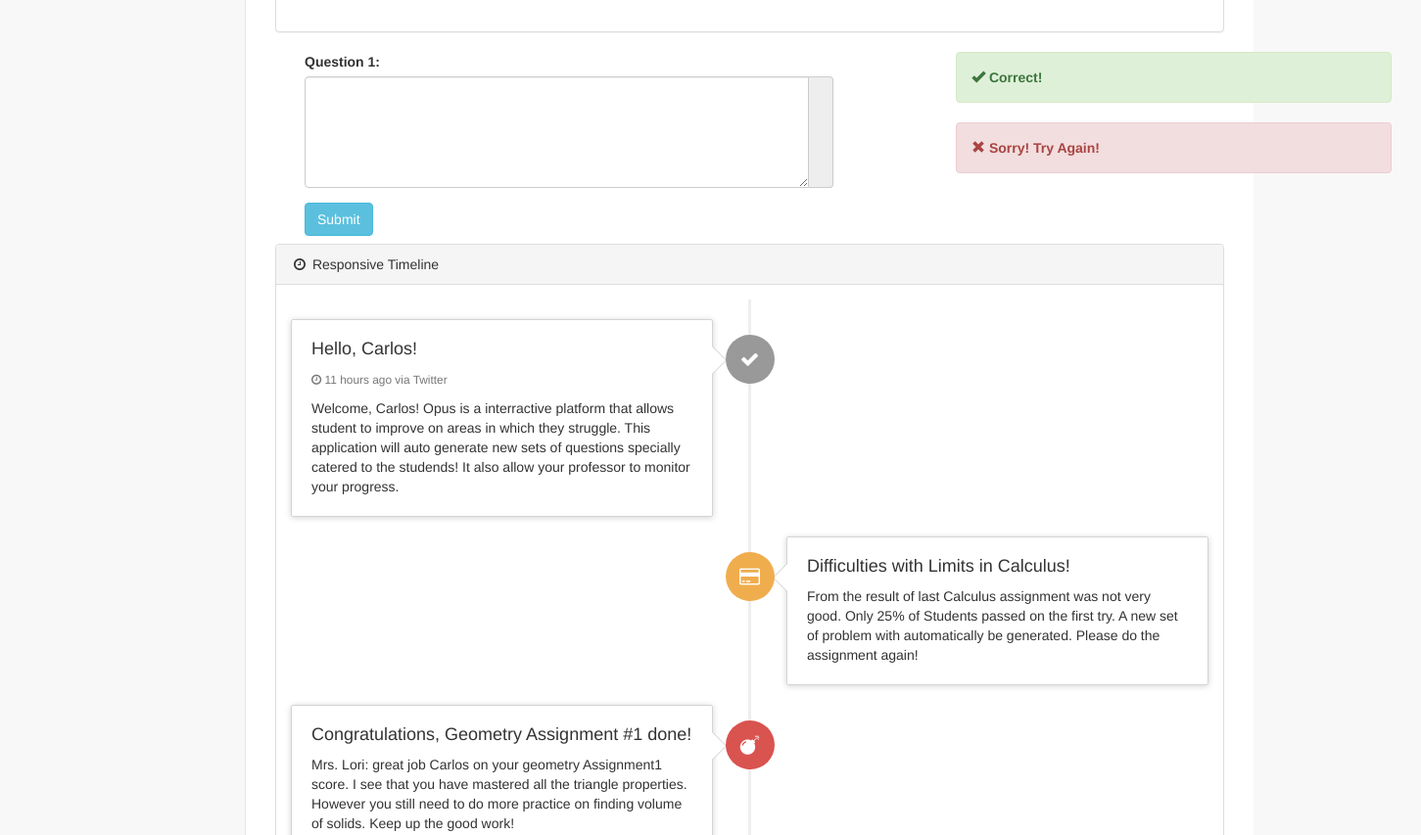
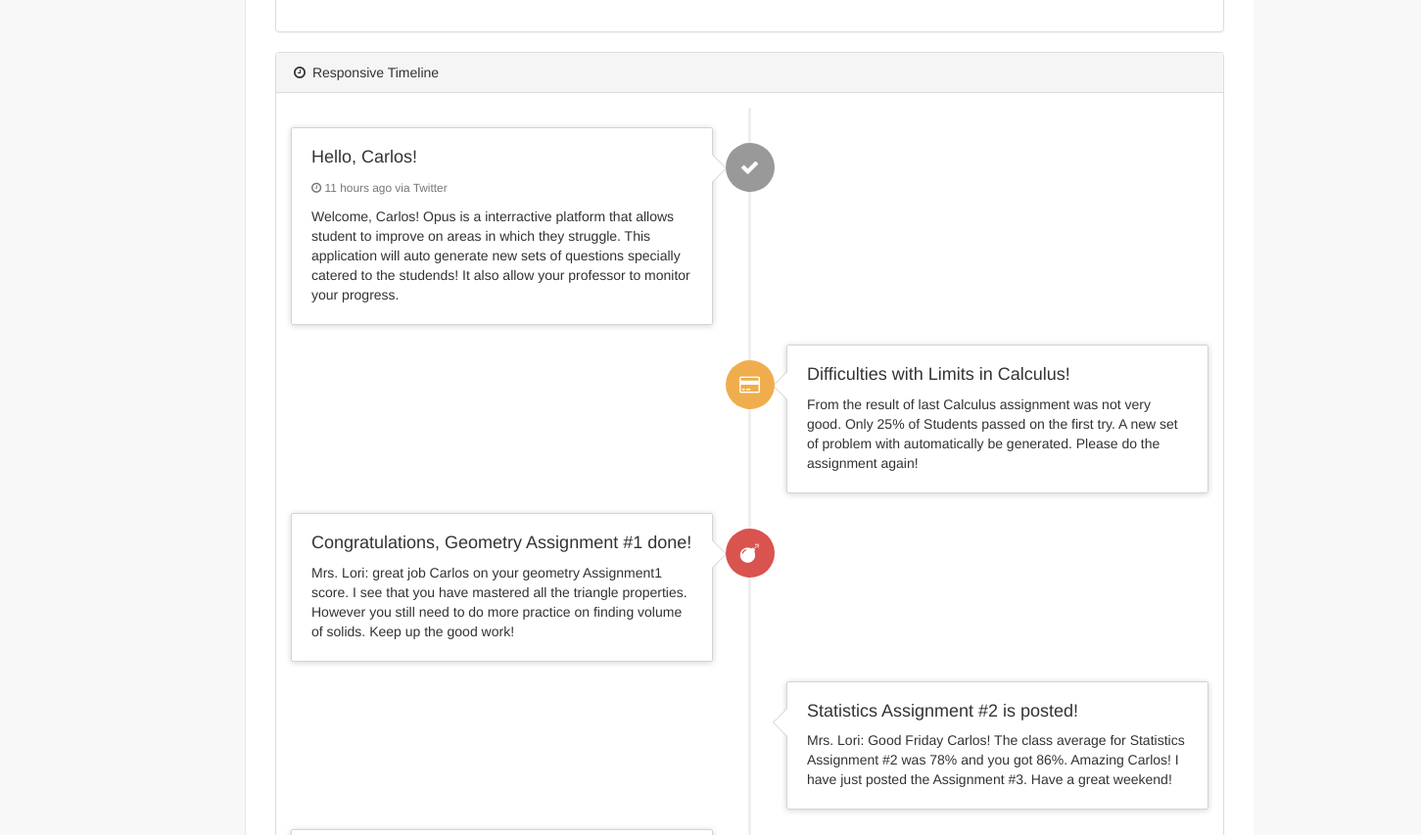
Before and after one commit to lvn/opus, a website: page client/index.html in a window 1280 px wide. Shown: the part 1180-2033 px from the top of the page at 98% size, 1451 px wide, since content can reach past the window. Drawn offline with Linux system fonts and the light colour scheme.

Commit message:
removed weird quiz in dashboard

```diff
--- a/client/index.html
+++ b/client/index.html
@@ -378,32 +378,6 @@
             <!-- /.row -->
             </div>
             <!-- /#hideme -->
-
-            <div id = "quiz">
-                <div class="container">
-                    <form role="form">
-                        <div class="col-lg-6">
-                            <div class="form-group">
-                                <label id="question" for="InputMessage">Question 1: </label>
-                                <div class="input-group">
-                                    <textarea name="InputMessage" id="InputMessage" class="form-control" rows="5" required></textarea>
-                                    <span class="input-group-addon"><span></span></span>
-                                </div>
-                            </div>
-                            <input type="submit" name="submit" id="submit" value="Submit" class="btn btn-info" style="margin-bottom:8px">
-                        </div>
-                    </form>
-
-                        <div class="col-lg-5 col-md-push-1">
-                                <div class="alert alert-success">
-                                    <strong><span class="glyphicon glyphicon-ok" id="correctMessage"></span> Correct!</strong>
-                                </div>
-                                <div class="alert alert-danger">
-                                    <span class="glyphicon glyphicon-remove" id="tryAgainMessage"></span><strong> Sorry! Try Again!</strong>
-                                </div>
-                        </div>
-                </div>
-            </div>
         <!-- /#page-wrapper -->
 
         <div class="panel panel-default">
```
